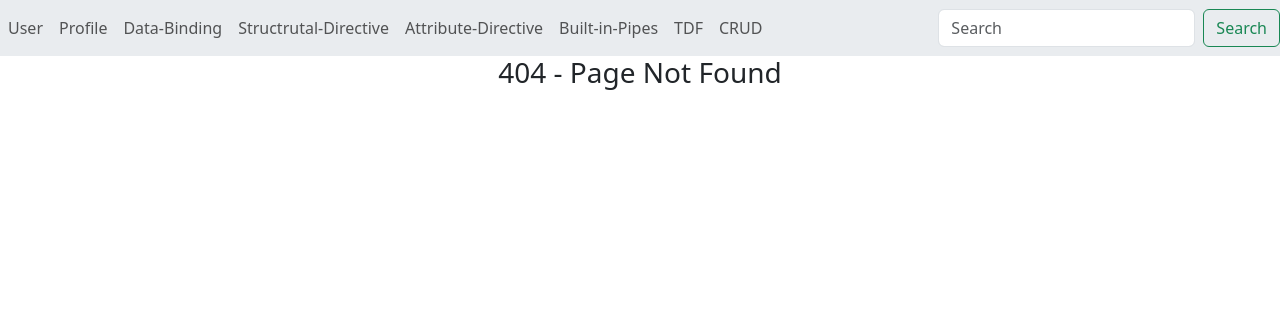
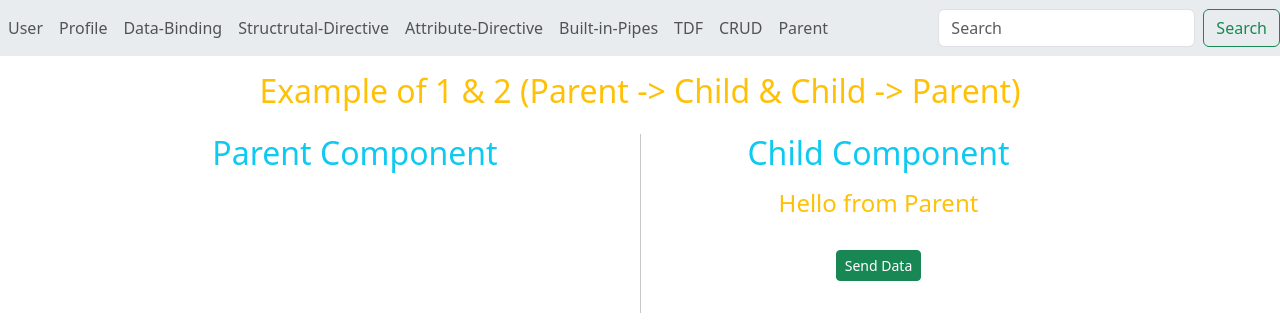
Before and after one commit to cembicakci/angular-basics, an Angular app: page /parent in a window 1280 px wide. Before the commit this address had no page. Shown: the top 320 px of the page. Built offline with nearby package versions, Linux system fonts and the light colour scheme.

Commit message:
component communication

```diff
--- a/src/app/app.html
+++ b/src/app/app.html
@@ -43,6 +43,10 @@
 			<li class="nav-item">
 				<a class="nav-link" routerLinkActive="active" routerLink="crud">CRUD</a>
 			</li>
+
+			<li class="nav-item">
+				<a class="nav-link" routerLinkActive="active" routerLink="parent">Parent</a>
+			</li>
 			<!-- <li class="nav-item dropdown">
 				<a class="nav-link dropdown-toggle" href="#" id="navbarDropdown" role="button" data-toggle="dropdown"
 					aria-haspopup="true" aria-expanded="false">
--- a/src/app/app.routes.ts
+++ b/src/app/app.routes.ts
@@ -15,6 +15,8 @@ import { UpdateUser } from './update-user/update-user';
 import { ViewUser } from './view-user/view-user';
 import { ResourceApi } from './resource-api/resource-api';
 import { Reusable } from './reusable/reusable';
+import { Parent } from './parent/parent';
+import { Child } from './child/child';
 
 export const routes: Routes = [
 	// { path: '', component: User },
@@ -33,5 +35,7 @@ export const routes: Routes = [
 	{ path: 'viewuser/:id', component: ViewUser},
 	{ path: 'resource-api', component: ResourceApi},
 	{ path: 'reusable', component: Reusable},
+	{ path: 'parent', component: Parent},
+	{ path: 'child', component: Child},
 	{ path: '**', component: PageNotFound }
 ];
--- /dev/null
+++ b/src/app/child/child.html
@@ -0,0 +1,13 @@
+<div class="container text-center">
+	<div class="text-info">
+		<h2>Child Component</h2>
+	</div>
+	<div class="text-warning m-3">
+		<h4>{{ childInputProperty }}</h4>
+	</div>
+	<div class="m-3">
+		<button class="btn btn-success btn-sm m-3" (click)="sendData()">
+			Send Data
+		</button>
+	</div>
+</div>
--- /dev/null
+++ b/src/app/child/child.ts
@@ -0,0 +1,17 @@
+import { Component, EventEmitter, Input, Output } from '@angular/core';
+
+@Component({
+  selector: 'app-child',
+  imports: [],
+  templateUrl: './child.html',
+  styleUrl: './child.scss'
+})
+export class Child {
+
+  @Input() childInputProperty: string = '';
+  @Output() childOutputProperty = new EventEmitter<any>();
+
+  sendData() {
+    this.childOutputProperty.emit("This is the child component data");
+  }
+}
--- /dev/null
+++ b/src/app/parent/parent.html
@@ -0,0 +1,25 @@
+<div class="container text-center">
+
+	<div class="row m-3">
+		<div class="col-12">
+			<div class="text-warning">
+				<h2>Example of 1 & 2 (Parent -> Child & Child -> Parent)</h2>
+			</div>
+		</div>
+	</div>
+
+	<div class="row">
+		<div class="col-6">
+			<div class="text-info">
+				<h2>Parent Component</h2>
+			</div>
+			<div class="text-warning m-3">
+				<h4>{{receiveMessage}}</h4>
+			</div>
+		</div>
+		<div class="vr p-0"></div>
+		<div class="col-5">
+			<app-child [childInputProperty]="parentProperty" (childOutputProperty)="receiveData($event)"></app-child>
+		</div>
+	</div>
+</div>
--- /dev/null
+++ b/src/app/parent/parent.ts
@@ -0,0 +1,18 @@
+import { Component } from '@angular/core';
+import { Child } from '../child/child';
+
+@Component({
+  selector: 'app-parent',
+  imports: [Child],
+  templateUrl: './parent.html',
+  styleUrl: './parent.scss'
+})
+export class Parent {
+
+  parentProperty: string = 'Hello from Parent';
+  receiveMessage: string = "";
+
+  receiveData(data: any) {
+    this.receiveMessage = data;
+  }
+}
```
Also changed, not shown: src/app/child/child.scss (added), src/app/parent/parent.scss (added), 2 other files (tests, documents, lock files or other folders).
